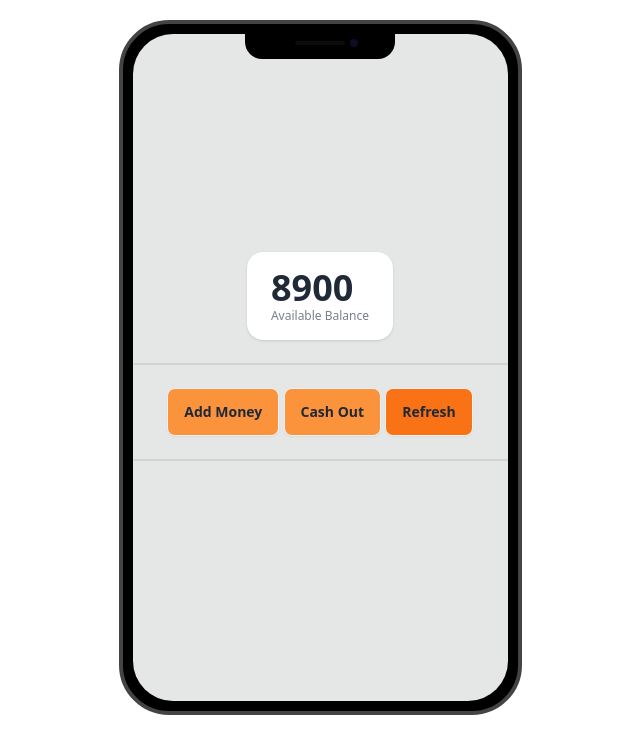
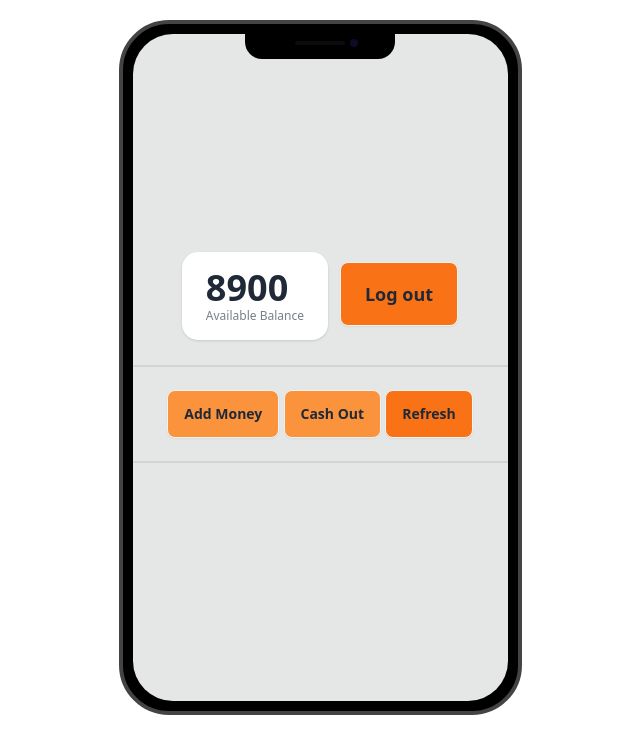
Before and after one commit to rohan26ir/Mobile-Banking-System, a plain HTML site: page home.html in a window 1280 px wide. Shown: the whole page, without its empty margins (320-960 px from the left). Drawn offline with nearby package versions, Linux system fonts and the light colour scheme.

Commit message:
Add Logout btn

```diff
--- a/home.html
+++ b/home.html
@@ -15,15 +15,22 @@
       <div class="display">
         <div class="artboard artboard-demo phone-2">
 
+          <!-- LogOut -->
+
           <!-- Avalable Balence -->
-           <div>
+           <div class="flex items-center">
             <div class="stats shadow">
               <div class="stat">
                 <div id="account-balance" class="stat-value">8900</div>
                 <div class="stat-desc">Available Balance</div>
               </div>
             </div>
+            <div class="ml-3 mt-3">
+              <button id="btn-logout" class="btn btn-lg bg-orange-500 mb-4">Log out</button>
+            </div>
            </div>
+
+
            <div class="divider"></div>
            <!-- User Action button -->
            <div>
--- a/js/features.js
+++ b/js/features.js
@@ -24,3 +24,8 @@ document.getElementById('btn-refresh').addEventListener('click', function(){
   document.getElementById('Cash-Out-Form').classList.add('hidden')
 
 })
+
+document.getElementById('btn-logout').addEventListener('click', function(){
+
+  window.location.href='./index.html';
+})
```
